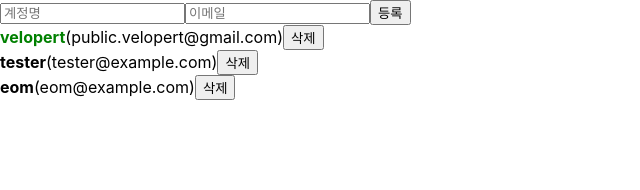
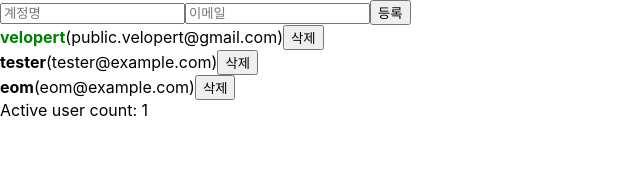
Before and after one commit to nook1208/begin-react, a React (Create React App) app: page / in a window 1280 px wide. Shown: the top 190 px of the page, without its empty margins (0-640 px from the left). Built offline with nearby package versions, Linux system fonts and the light colour scheme.

Commit message:
Chap1.17: Apply 'useMemo' to reuse previous values
Signed-off-by: Sunwook Eom <sunwook5492@gmail.com>

```diff
--- a/src/App.js
+++ b/src/App.js
@@ -1,6 +1,11 @@
-import React, {useRef, useState} from 'react';
+import React, {useRef, useState, useMemo} from 'react';
 import UserList from './UserList';
 import CreateUser from './CreateUser';
+
+function countActiveUsers(users) {
+  console.log('counting active-user...');
+  return users.filter(user => user.active).length;
+}
 
 function App() {
   const [inputs, setInputs] = useState({
@@ -66,11 +71,12 @@ function App() {
   const onToggle = id => {
     setUsers(
       users.map(user =>
-        user.id == id ? { ...user, active: !user.active } : user
+        user.id === id ? { ...user, active: !user.active } : user
       )
     );
   }
 
+  const count = useMemo(() => countActiveUsers(users), [users]);
   return (
     <>
       <CreateUser
@@ -80,6 +86,7 @@ function App() {
         onCreate={onCreate}
       />
       <UserList users={users} onRemove={onRemove} onToggle={onToggle} />
+      <div>Active user count: {count}</div>
     </>
   );
 }
--- a/src/UserList.js
+++ b/src/UserList.js
@@ -1,10 +1,6 @@
-import React, {useEffect} from 'react';
+import React from 'react';
 
 function User({user, onRemove, onToggle}) {
-    useEffect(() => {
-        console.log(user);
-    });
-
     return (
         <div>
             <b
```
